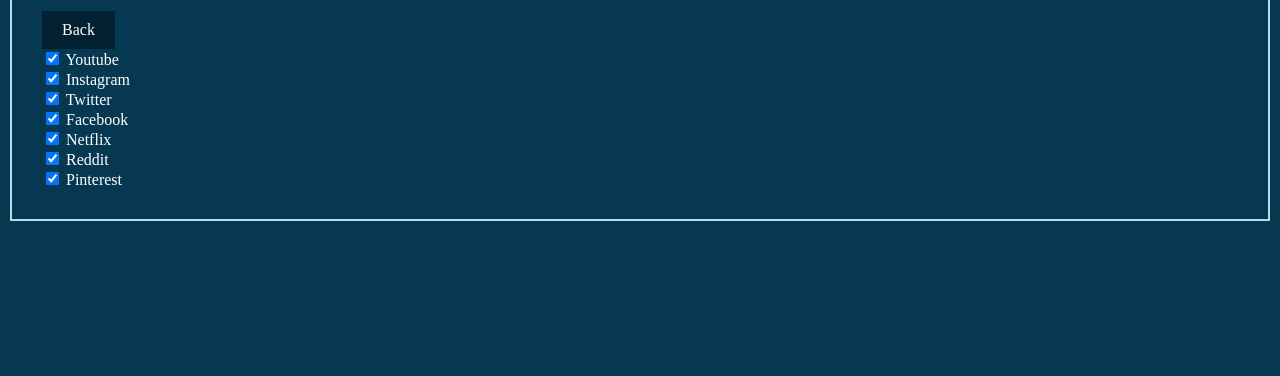
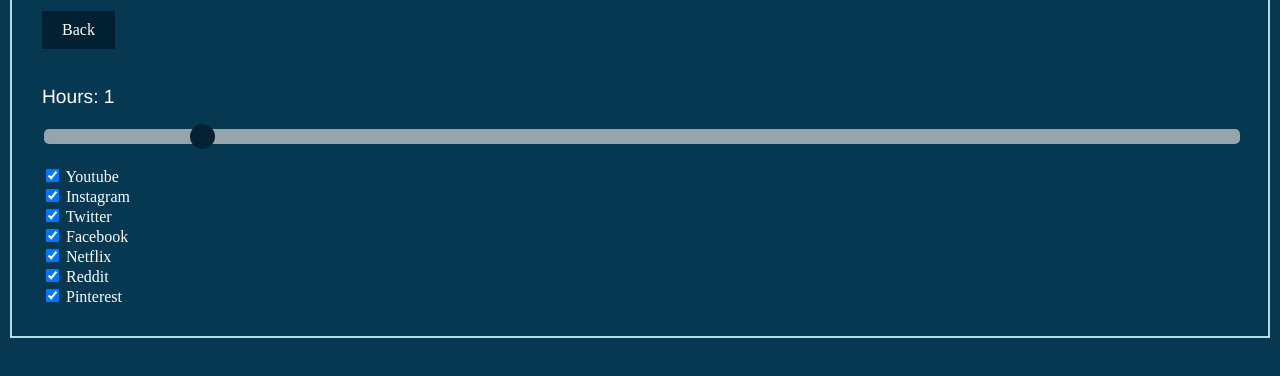
Before and after one commit to gloriasun4/Blokd, a browser extension: page settings.html in a window 1280 px wide. Shown: the part 132-508 px from the top of the page. Drawn offline with Linux system fonts and the light colour scheme.

Commit message:
Added slider to change hours

```diff
--- a/settings.css
+++ b/settings.css
@@ -22,7 +22,7 @@
   p {
     color: white;
     font-family: Helvetica;
-    font-size: 160%;
+    font-size: 120%;
   }
   a:link, a:visited {
     background-color: #012031;
@@ -36,3 +36,36 @@
   a:hover, a:active {
     background-color: #011A27;
   }
+  .slider {
+    -webkit-appearance: none;
+    width: 100%;
+    height: 15px;
+    border-radius: 5px;
+    background: #d3d3d3;
+    outline: none;
+    opacity: 0.7;
+    -webkit-transition: .2s;
+    transition: opacity .2s;
+  }
+
+  .slider:hover {
+    opacity: 1;
+  }
+
+  .slider::-webkit-slider-thumb {
+    -webkit-appearance: none;
+    appearance: none;
+    width: 25px;
+    height: 25px;
+    border-radius: 50%;
+    background: #011A27;
+    cursor: pointer;
+  }
+
+  .slider::-moz-range-thumb {
+    width: 25px;
+    height: 25px;
+    border-radius: 50%;
+    background: #011A27;
+    cursor: pointer;
+  }
--- a/settings.html
+++ b/settings.html
@@ -7,6 +7,22 @@
 <body>
     <h3>Settings</h3>
     <a href="popup.html">Back</a>
+    <br>
+    <br>
+    <div class="slidecontainer">
+        <p>Hours: <span id="demo"></span></p>
+        <input type="range" min="0" max="8" value="1" class="slider" id="myRange">
+    </div>
+    <script>
+        var slider = document.getElementById("myRange");
+        var output = document.getElementById("demo");
+        output.innerHTML = slider.value;
+
+        slider.oninput = function() {
+          output.innerHTML = this.value;
+        }
+        </script>
+    <br>
     <form style="color:white;">
         <input type="checkbox" id="accept" checked> Youtube
         <br>
```
Also changed, not shown: settings.js (+8 -1 lines).
